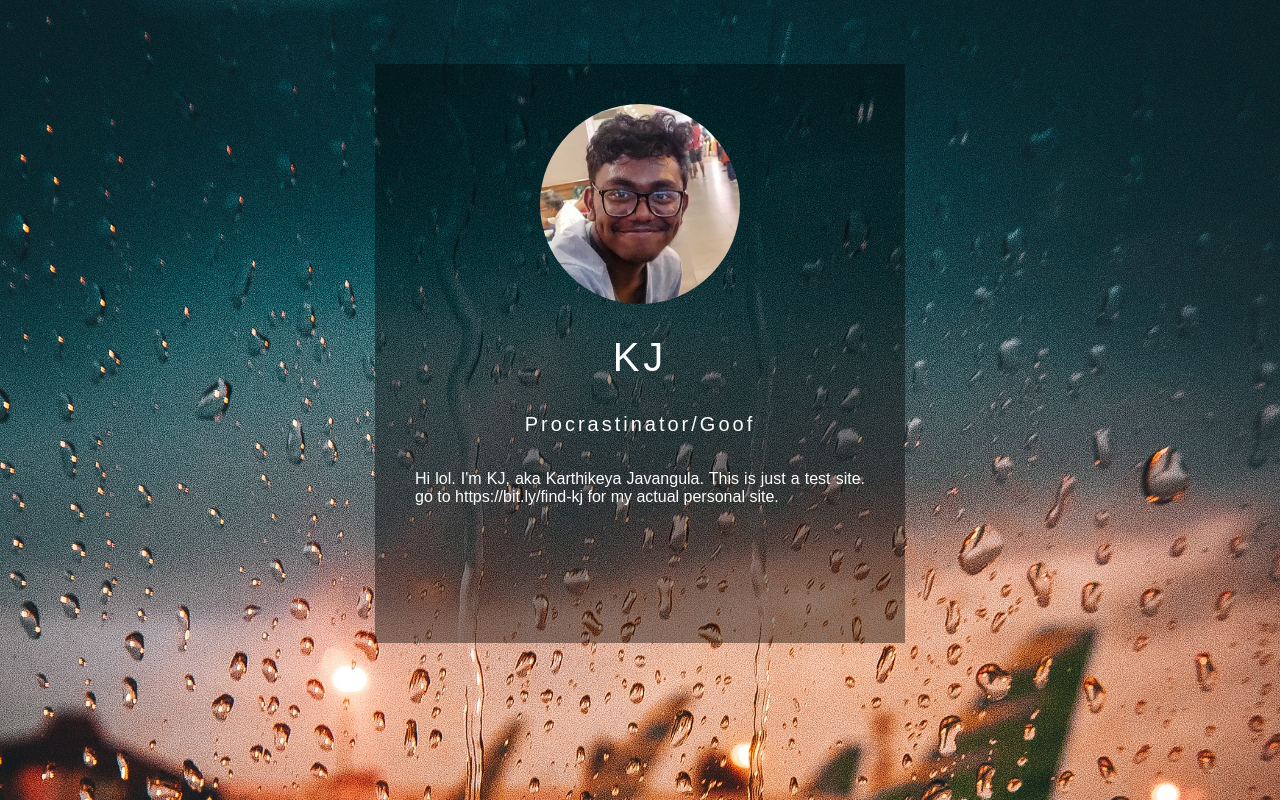
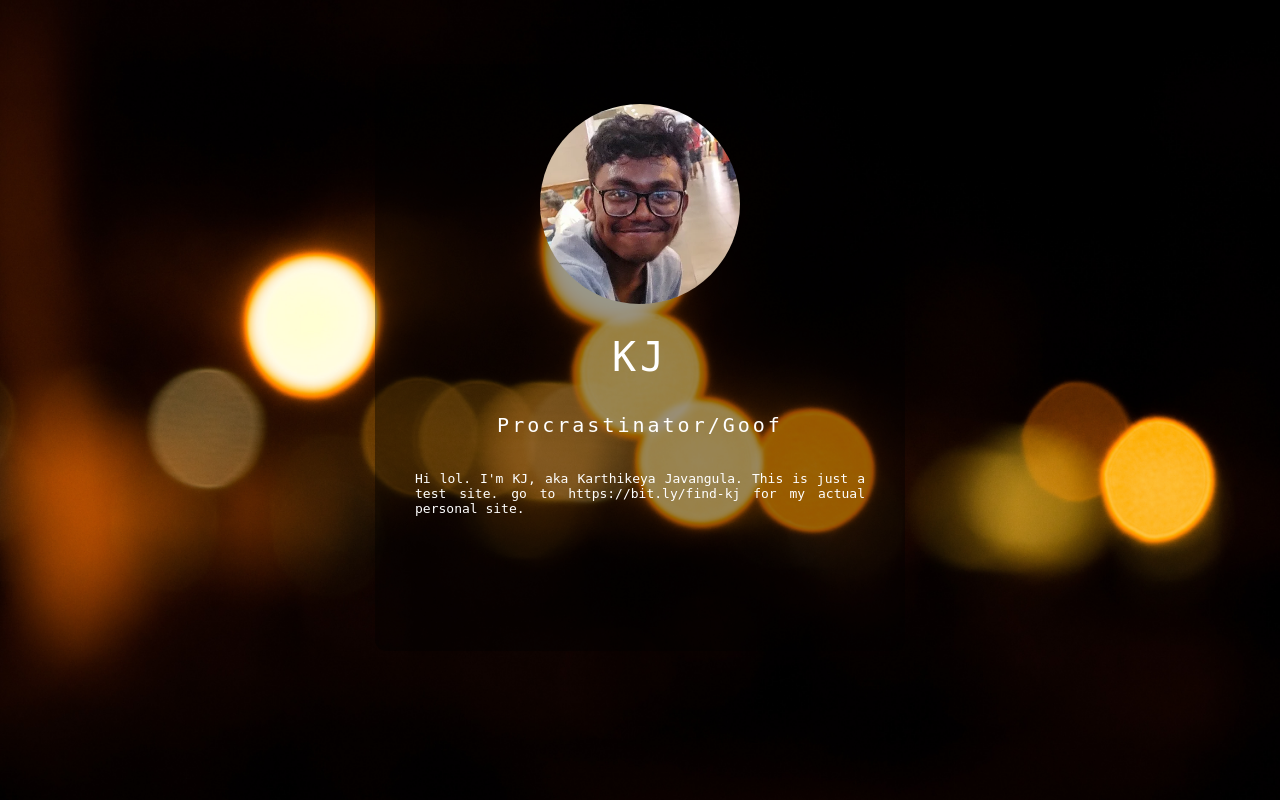
Before and after one commit to karthikjavangula/karthikjavangula.github.io, a PHP site: page / in a window 1280 px wide. Run offline with PHP 8.4, Linux system fonts and the light colour scheme; some libraries are stand-ins or nearby versions.

Commit message:
Update style.css
Changed the background and updated some other things

```diff
--- a/style.css
+++ b/style.css
@@ -1,18 +1,19 @@
 body{
   margin: 0;
   padding: 0;
-  background: url(pexels-adhitya-andanu-1539116.jpg) no-repeat;
+  background: url(pexels-austin-guevara-237898.jpg) no-repeat;
   background-size: cover;
 }
 .box{
   width: 450px;
   background: rgba(0, 0, 0, 0.4);
+  border-radius: 2%;
   padding: 40px;
   text-align: center;
   margin: auto;
   margin-top: 5%;
   color: white;
-  font-family: 'Century Gothic',sans-serif;
+  font-family: monospace;
 }
 .box-img{
   border-radius: 50%;
```
